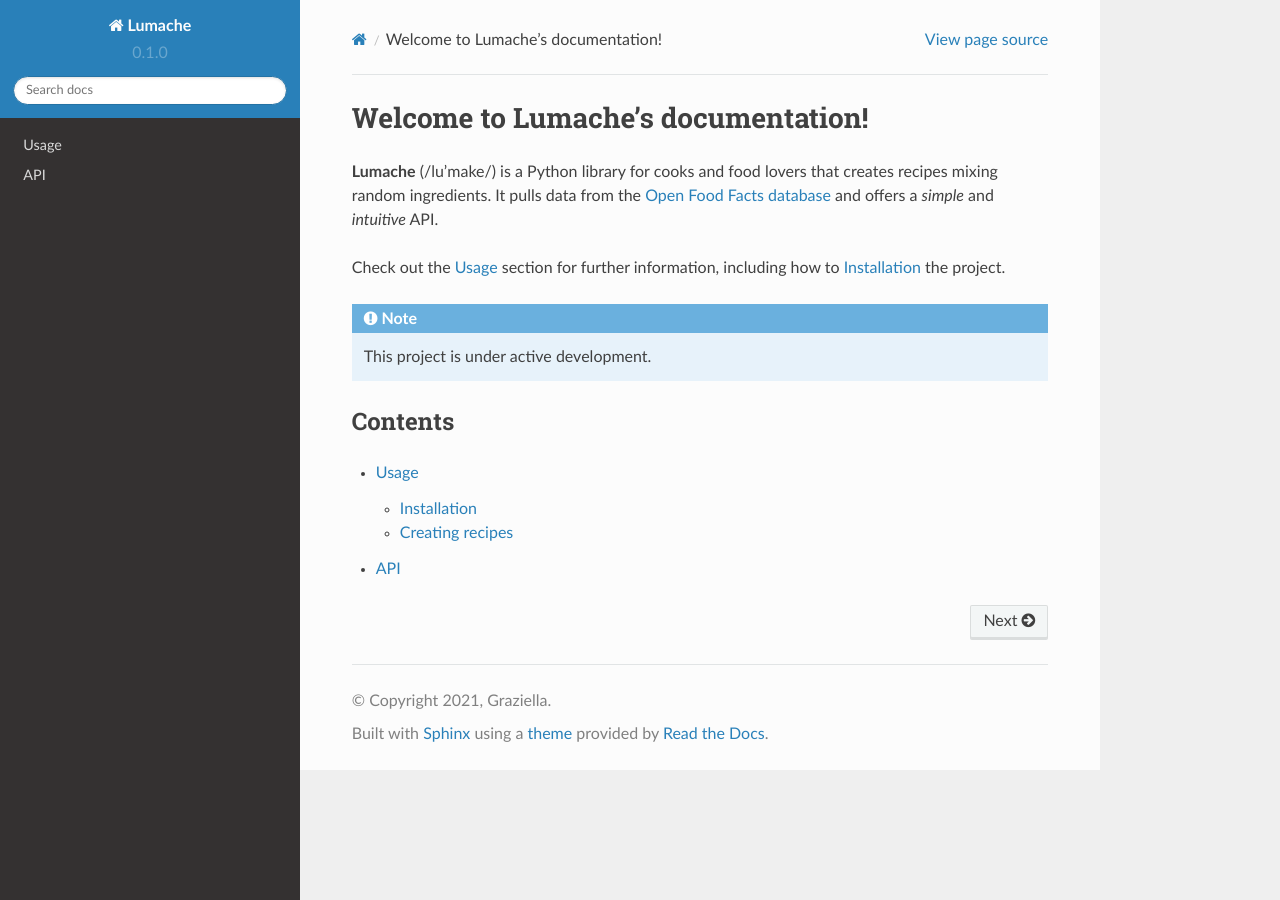
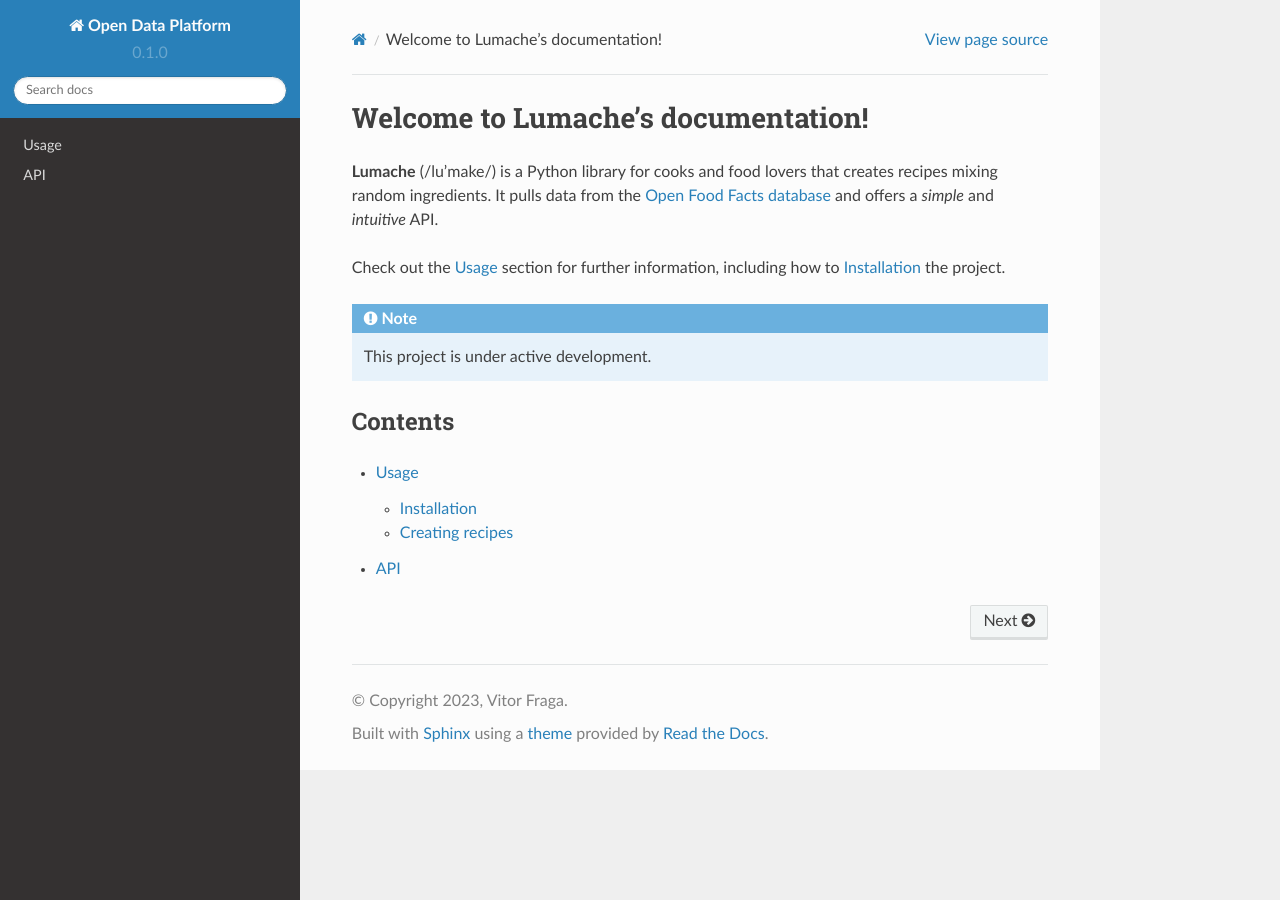
Before and after one commit to vitorfraga/open-data-platform, a Sphinx documentation site: the page built from docs/source/index.rst, in a window 1280 px wide. Built offline with Sphinx 7.4.7 and the Read the Docs theme 2.0.0, drawn with Linux system fonts in a browser that asks for light colours.

Commit message:
First commit

```diff
--- a/docs/source/conf.py
+++ b/docs/source/conf.py
@@ -2,9 +2,9 @@
 
 # -- Project information
 
-project = 'Lumache'
-copyright = '2021, Graziella'
-author = 'Graziella'
+project = 'Open Data Platform'
+copyright = '2023, Vitor Fraga'
+author = 'Vitor Fraga'
 
 release = '0.1'
 version = '0.1.0'
```
Also changed, not shown: 1 other file.
